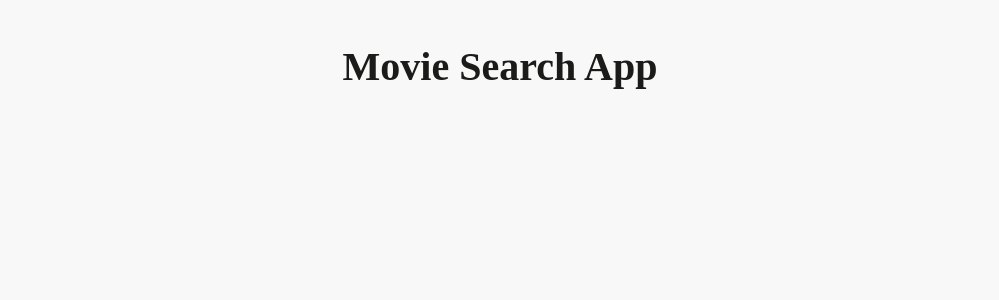
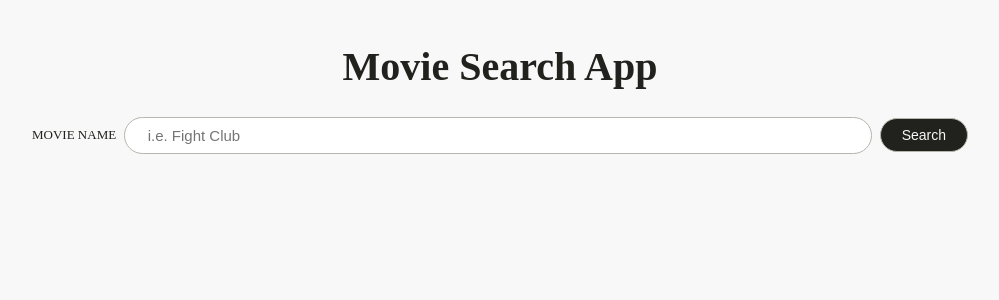
Before and after one commit to barisemreyalcin/movie-search-app, a React (Vite) app: page / in a window 1280 px wide. Shown: the top 300 px of the page, without its empty margins (140-1139 px from the left). Built offline with nearby package versions, Linux system fonts and the light colour scheme.

Commit message:
create SearchMovies component and style it

```diff
--- /dev/null
+++ b/src/components/SearchMovies.jsx
@@ -0,0 +1,13 @@
+import React from "react";
+
+function SearchMovies() {
+    return (
+        <form className="form">
+            <label className="label" htmlFor="query">Movie Name</label>
+            <input className="input" type="text" name="query" placeholder="i.e. Fight Club"/>
+            <button className="btn" type="submit">Search</button>
+        </form>
+    )
+}
+
+export default SearchMovies;
--- a/src/main.jsx
+++ b/src/main.jsx
@@ -1,11 +1,13 @@
 import React, { Component } from "react";
 import ReactDOM from "react-dom";
+import SearchMovies from "./components/SearchMovies";
 
 class Main extends Component {
     render() {
         return (
             <div className="container">
                 <h1 className="title">Movie Search App</h1>
+                <SearchMovies/>
             </div>
         )
     }
--- a/src/style.css
+++ b/src/style.css
@@ -10,7 +10,7 @@ body {
     font-size: 1.6rem;
     margin: 0;
     background-color: #f8f8f8;
-    color: #1b1b19;
+    color: #21211d;
 }
 
 small {
@@ -27,3 +27,51 @@ small {
     font-size: 4rem;
     text-align: center;
 }
+
+.form {
+    display: grid;
+}
+
+.label {
+    font-size: 1.3rem;
+    margin-bottom: .2em;
+    text-transform: uppercase;
+    text-align: center;
+}
+
+.input {
+    font-size: 1.5rem;
+    margin-bottom: .5em;
+}
+
+.btn {
+    font-size: 1.4rem;
+    cursor: pointer;
+    background-color: #21211d;
+    color: #f8f8f8;
+    transition: background-color .3s;
+}
+
+.btn:hover {
+    background-color: #0d0d0d;
+}
+
+.input,
+.btn {
+    padding: .6em 1.5em;
+    border: 1px solid #b6b6ac;
+    border-radius: 3em;
+}
+
+@media(min-width: 768px) {
+    .form {
+        grid-template-columns: auto 1fr auto;
+        align-items: center;
+        grid-gap: .5em;
+    }
+
+    .input,
+    .label {
+        margin-bottom: 0;
+    }
+}
```
